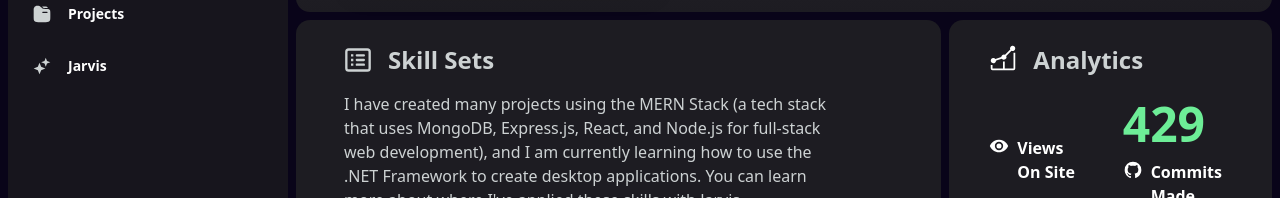
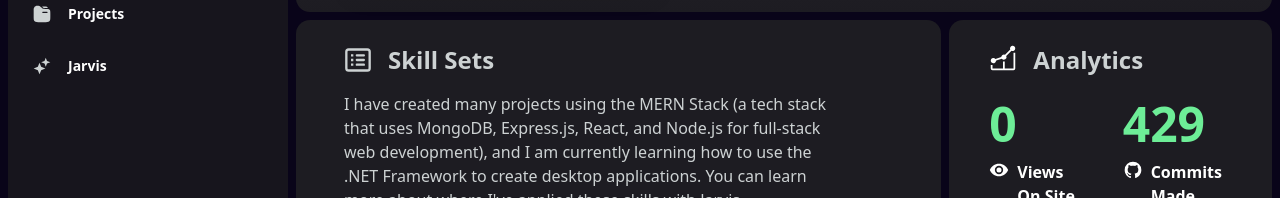
Before and after one commit to Traman2/TejasPortfolioWebsite, a React (Vite) app in the folder client/: page / in a window 1280 px wide. Shown: the part 377-575 px from the top of the page. Built offline with nearby package versions, Linux system fonts and the light colour scheme; no server answers; a web font is replaced by a local one.

Commit message:
fix frontend view meter

```diff
--- a/client/src/components/Desktop/Home/Analytics.tsx
+++ b/client/src/components/Desktop/Home/Analytics.tsx
@@ -3,7 +3,7 @@ import axios from "axios";
 import { backendDomain } from "@/lib/backendDomain";
 export default function Analytics() {
   const [clickCount, setClickCount] = useState(0);
-  const [siteViews, setSiteViews] = useState(null);
+  const [siteViews, setSiteViews] = useState(0);
 
   useEffect(() => {
     axios
```
